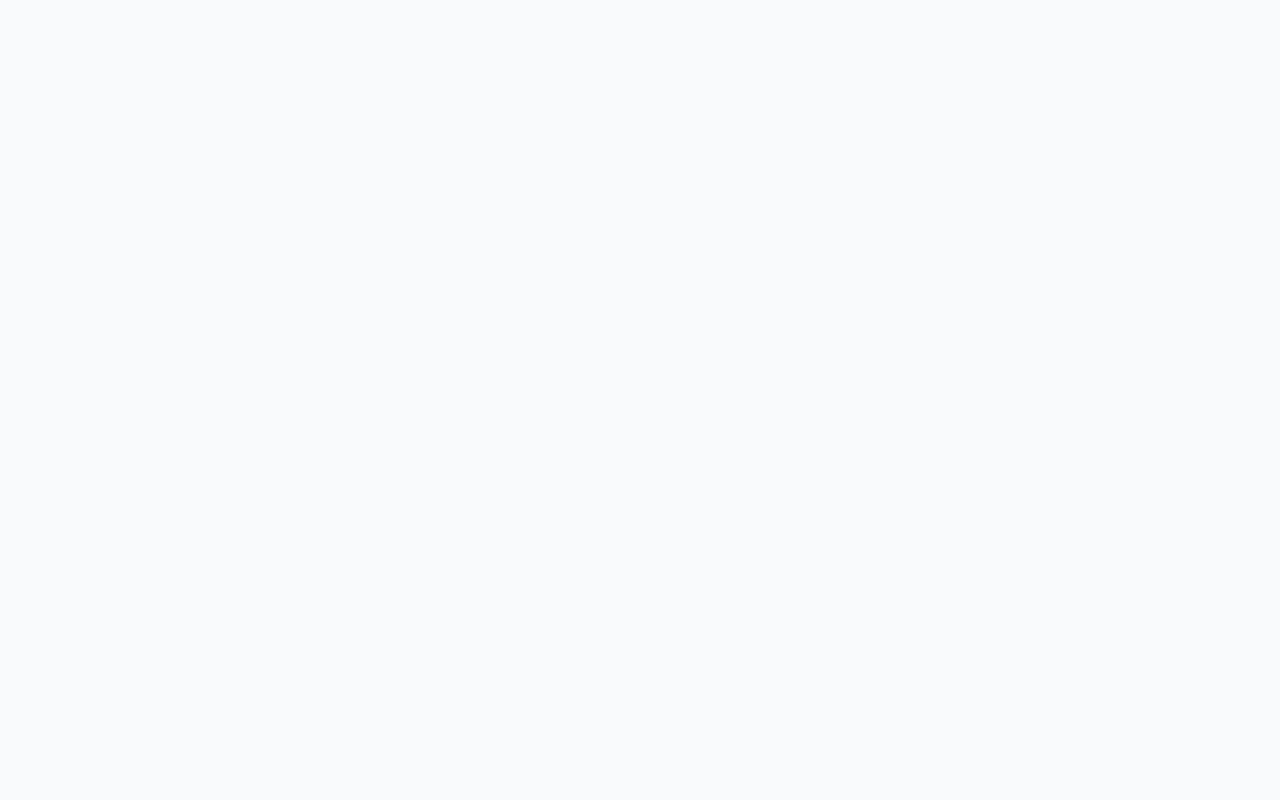
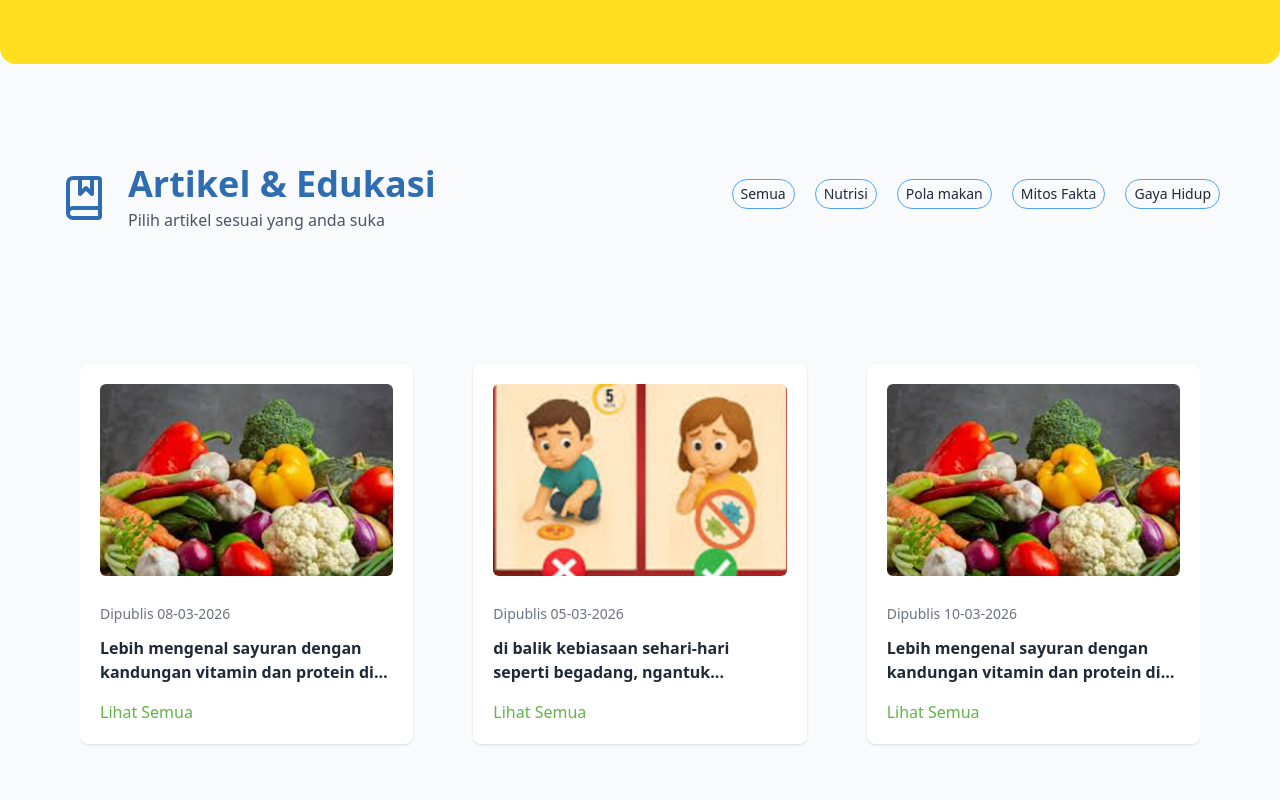
Before and after one commit to Rijalpratama23/nutrifit_WebApp, a Next.js app: page /user/artikel-user in a window 1280 px wide. Shown: the part 320-1120 px from the top of the page. Before the commit the page ends 800 px from the top, so only its background shows below. Built offline with nearby package versions, Linux system fonts and the light colour scheme; no server answers.

Commit message:
add page artikel edukasi + respponsive

```diff
--- a/app/(dashboard)/user/artikel-user/page.tsx
+++ b/app/(dashboard)/user/artikel-user/page.tsx
@@ -1,13 +1,12 @@
 import Link from 'next/link';
 import AppBar from '@/components/componentsDashboardUser/appBar/page';
+import PageArtikel from '@/components/componentsDashboardUser/article/page';
 
 export default function artikelUser() {
   return (
     <div id="artikelUser">
       <AppBar />
-      <div className='flex justify-center mt-30 items-center'>
-        <h1>page artikel</h1>
-      </div>
+      <PageArtikel />
     </div>
   );
 }
--- a/app/globals.css
+++ b/app/globals.css
@@ -47,6 +47,10 @@
 .hover-text-primary:hover {
   color: var(--color-primary);
 }
+
+.hover-bg-primary:hover {
+  background-color: var(--color-primary);
+}
 /* FONT */
 
 .text-gradient {
--- a/components/componentsDashboardUser/article/page.tsx
+++ b/components/componentsDashboardUser/article/page.tsx
@@ -1,5 +1,19 @@
+import SelectArtikel from './ui/selectKategori/page';
+import CartArtikel from './ui/cartArtikel/page';
+
 export default function PageArtikel() {
-    return(
+  return (
+    <div>
+      {/* carrousel */}
+      <div className="mt-30 p-30 bg-yellow-300 rounded-2xl">carrousel</div>
 
-    )
+      {/* pemilihan artikel */}
+      <SelectArtikel />
+
+      {/* card artikel */}
+      <div className="mt-10 h-200 md:mt-15">
+        <CartArtikel />
+      </div>
+    </div>
+  );
 }
--- /dev/null
+++ b/components/componentsDashboardUser/article/ui/cartArtikel/cart/page.tsx
@@ -0,0 +1,25 @@
+import Image from 'next/image';
+import Link from 'next/link';
+
+interface CartProps {
+  gambar: string;
+  tanggalPublish: string;
+  deskripsi: string;
+}
+
+export default function Cart({ gambar, tanggalPublish, deskripsi }: CartProps) {
+  return (
+    <div className="p-3 md:p-4 lg:p-5 max-w-xs md:max-w-sm lg:max-w-md mx-auto md:mx-0 bg-white rounded-lg shadow-sm hover:shadow-md transition-shadow">
+      <div className="overflow-hidden rounded-md mb-3 md:mb-4">
+        <Image src={gambar} alt="picture" width={280} height={160} className="w-full h-40 md:h-48 object-cover" />
+      </div>
+      <p className="text-xs md:text-sm py-2 md:py-3 font-light text-subtext">Dipublis {tanggalPublish}</p>
+      <h3 className="font-semibold text-sm md:text-base line-clamp-2 text-text mb-3 md:mb-4">{deskripsi}</h3>
+      <div className="mt-2">
+        <Link href="/">
+          <button className="text-secondary hover:text-primary font-medium text-sm md:text-base cursor-pointer transition-all hover:underline">Lihat Semua</button>
+        </Link>
+      </div>
+    </div>
+  );
+}
--- /dev/null
+++ b/components/componentsDashboardUser/article/ui/cartArtikel/page.tsx
@@ -0,0 +1,13 @@
+import Cart from './cart/page';
+
+export default function CartArtikel() {
+  return (
+    <div className="mx-4 md:mx-8 lg:mx-20 grid grid-cols-1 md:grid-cols-3 gap-4 md:gap-6 lg:gap-15 h-180 md:h-200 py-5 md:py-10 overflow-y-auto">
+      <Cart gambar="/artikelUser/buahSayur.png" deskripsi="Lebih mengenal sayuran dengan kandungan vitamin dan protein di dalamnya" tanggalPublish="08-03-2026" />
+      <Cart gambar="/artikelUser/orang.png" deskripsi="di balik kebiasaan sehari-hari seperti begadang, ngantuk..." tanggalPublish="05-03-2026" />
+      <Cart gambar="/artikelUser/buahSayur.png" deskripsi="Lebih mengenal sayuran dengan kandungan vitamin dan protein di dalamnya" tanggalPublish="10-03-2026" />
+      <Cart gambar="/artikelUser/buahSayur.png" deskripsi="Lebih mengenal sayuran dengan kandungan vitamin dan protein di dalamnya" tanggalPublish="10-03-2026" />
+      <Cart gambar="/artikelUser/buahSayur.png" deskripsi="Lebih mengenal sayuran dengan kandungan vitamin dan protein di dalamnya" tanggalPublish="10-03-2026" />
+    </div>
+  );
+}
--- /dev/null
+++ b/components/componentsDashboardUser/article/ui/selectKategori/page.tsx
@@ -0,0 +1,40 @@
+import Link from 'next/link';
+import Header from '@/components/componentsDashboardUser/konsultasiUser/ui/header/page';
+import { BookMarked } from 'lucide-react';
+
+export default function SelectArtikel() {
+  return (
+    <div className="flex flex-col md:flex-row md:justify-between md:items-center md:mt-15 md:ml-15 mt-8 px-4 md:px-0 gap-6 md:gap-0">
+      <Header icon={<BookMarked size={40} className="sm:w-12 sm:h-12" />} title="Artikel & Edukasi" subTitle="Pilih artikel sesuai yang anda suka" />
+
+      {/* select artikel */}
+      <div className="flex flex-wrap gap-3 md:gap-5 justify-center md:justify-end md:mr-15">
+        <div className="py-1 px-2 rounded-2xl border border-blue-400 text-sm hover-bg-primary hover:text-white  cursor-pointer">
+          <Link href="/">
+            <p>Semua</p>
+          </Link>
+        </div>
+        <div className="py-1 px-2 rounded-2xl border border-blue-400 text-sm hover-bg-primary hover:text-white  cursor-pointer">
+          <Link href="/">
+            <p>Nutrisi</p>
+          </Link>
+        </div>
+        <div className="py-1 px-2 rounded-2xl border border-blue-400 text-sm hover-bg-primary hover:text-white  cursor-pointer">
+          <Link href="/">
+            <p>Pola makan</p>
+          </Link>
+        </div>
+        <div className="py-1 px-2 rounded-2xl border border-blue-400 text-sm hover-bg-primary hover:text-white  cursor-pointer">
+          <Link href="/">
+            <p>Mitos Fakta</p>
+          </Link>
+        </div>
+        <div className="py-1 px-2 rounded-2xl border border-blue-400 text-sm hover-bg-primary hover:text-white  cursor-pointer">
+          <Link href="/">
+            <p>Gaya Hidup</p>
+          </Link>
+        </div>
+      </div>
+    </div>
+  );
+}
--- a/components/componentsDashboardUser/home/page.tsx
+++ b/components/componentsDashboardUser/home/page.tsx
@@ -10,11 +10,9 @@ import HeroCarousel from './ui/carrousel/page';
 export default function DashboardUser() {
   const { user } = useUser();
 
-
   return (
     <div className="">
       <HeroCarousel />
-
       <section className="konsultasi bg-primary pb-6 md:pb-8">
         <div className="p-5 md:p-8 text-white">
           <div className="px-2 md:px-5">
@@ -49,7 +47,6 @@ export default function DashboardUser() {
       </section>
 
      <ProgramSec />
-
       <Footer logoSrc="/logoPutih.png" logoAlt="picture" accentColor="bg-white" background="bg-primary" textColor="text-white" />
     </div>
   );
```
Also changed, not shown: public/artikelUser/buahSayur.png (added), public/artikelUser/orang.png (added).
